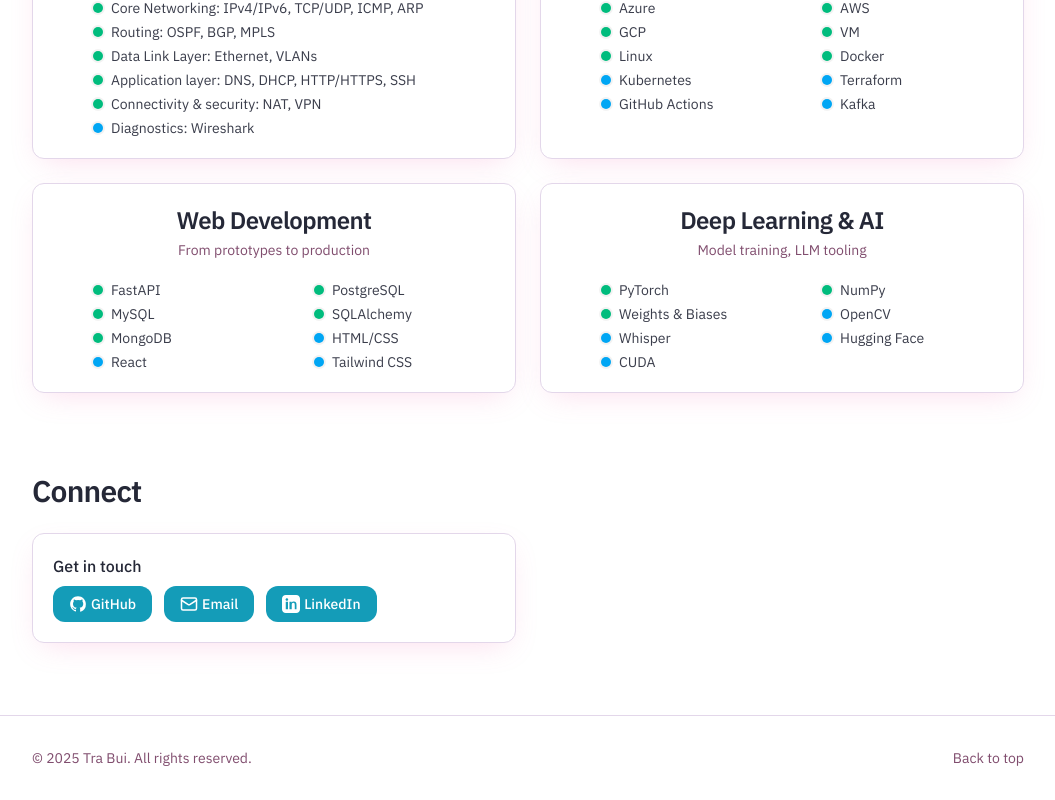
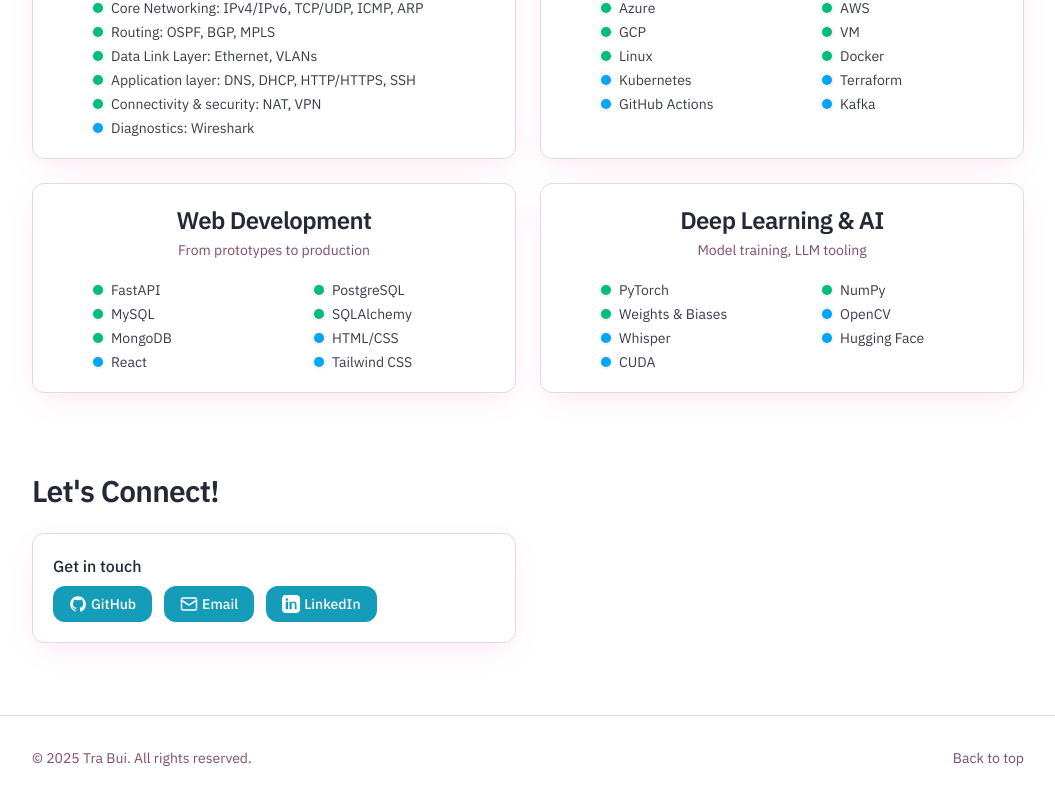
Before and after one commit to tpbui/tpbui.github.io, a React (Vite) app: page / in a window 1280 px wide. Shown: the part 3381-4181 px from the top of the page, without its empty margins (112-1167 px from the left). Built offline with nearby package versions, Linux system fonts and the light colour scheme.

Commit message:
fix: small changes

```diff
--- a/src/sections/Contact.jsx
+++ b/src/sections/Contact.jsx
@@ -5,7 +5,7 @@
 
 export default function Contact() {
 	return (
-		<Section id="contact" title="Connect">
+		<Section id="contact" title="Let's Connect!">
 			<div className="grid sm:grid-cols-2 gap-6">
 				<Card className="p-5">
 					<h3 className="font-medium text-foreground mb-2">Get in touch</h3>
--- a/src/sections/Hero.jsx
+++ b/src/sections/Hero.jsx
@@ -17,7 +17,7 @@
 		return ["Hello World!", `Hi, I'm ${CONFIG.name} :D`];
 	}, []);
 
-	const tagline = CONFIG.hero?.tagline ?? "Software Engineer | Computer Scientist | Lifelong learner";
+	const tagline = CONFIG.hero?.tagline ?? "Computer Scientist | Software Engineer";
 
 	const socialLinks = (CONFIG.links ?? [])
 		.filter((link) => link && link.href && link.icon)
```
